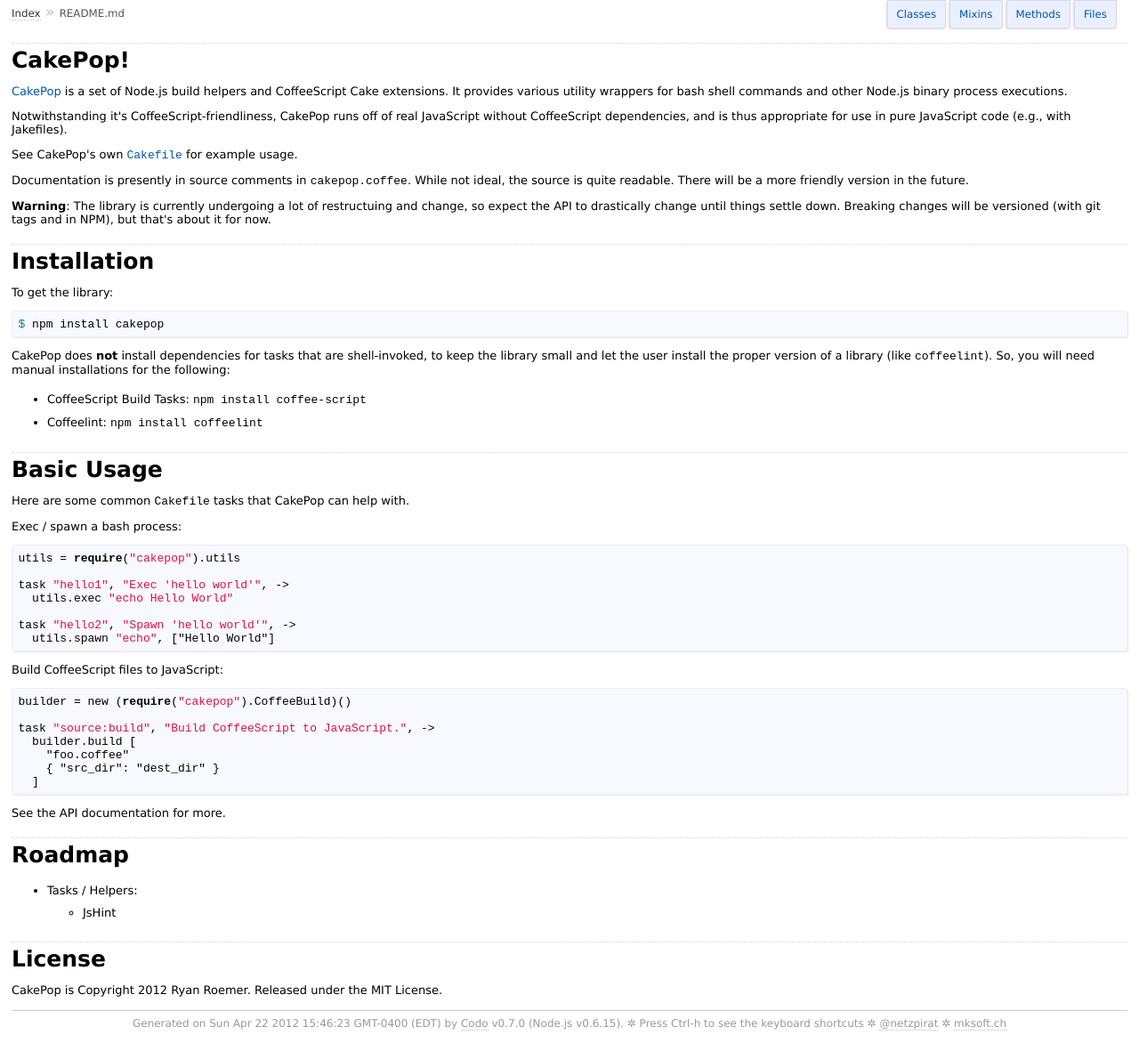
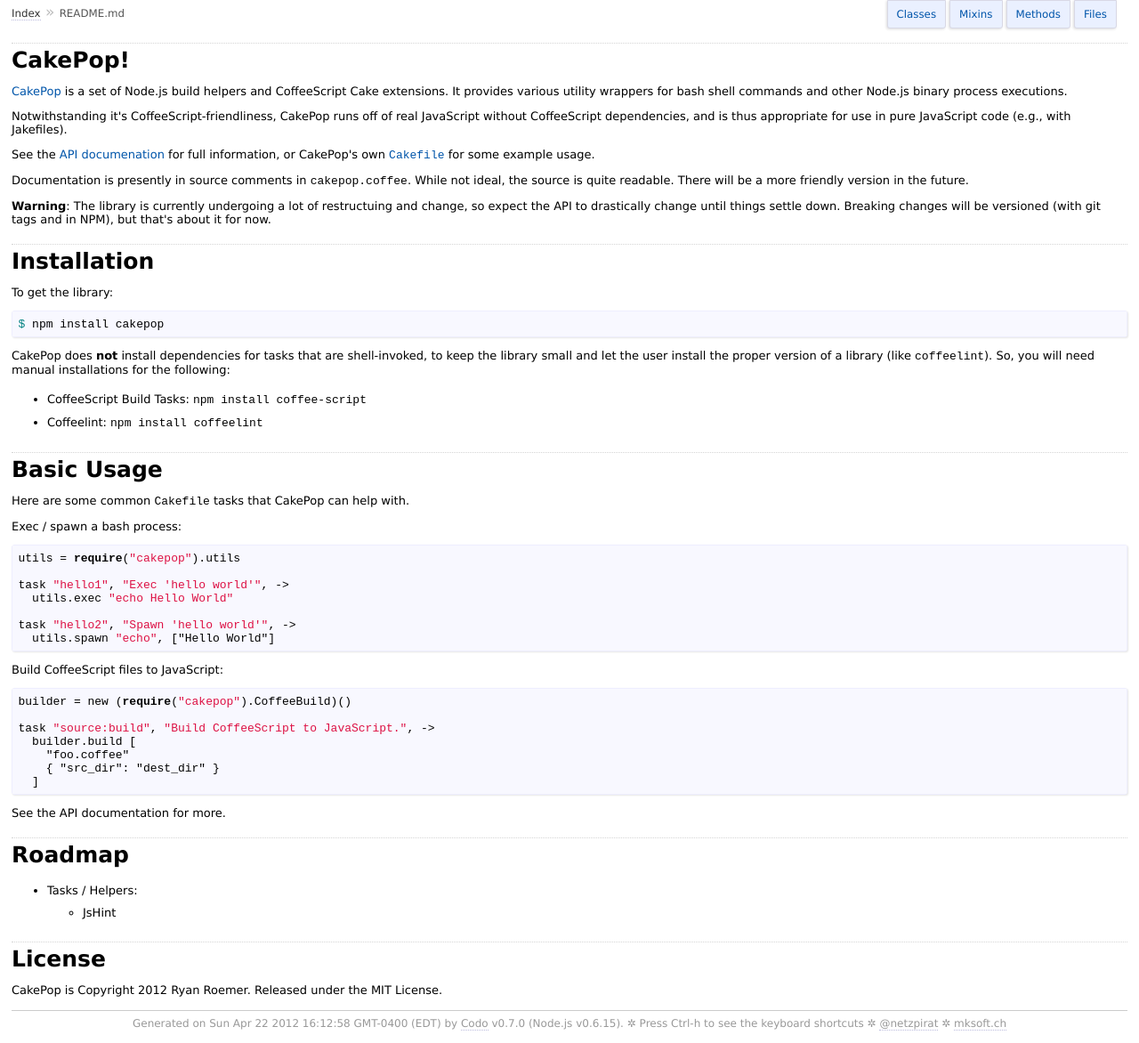
Before and after one commit to ryan-roemer/node-cakepop, a plain HTML site: page README.md.html in a window 1280 px wide. Shown: the whole page at 89% size. Drawn offline with Linux system fonts and the light colour scheme.

Commit message:
Update to 8d3860c3495bd138363a41f44e0c3fde889c881a.

```diff
--- a/README.md.html
+++ b/README.md.html
@@ -119,7 +119,8 @@
 use in pure JavaScript code (e.g., with Jakefiles).
 
 </p>
-<p>See CakePop&#39;s own <a href="https://github.com/ryan-roemer/node-cakepop/blob/master/Cakefile"><code>Cakefile</code></a> for example usage.
+<p>See the <a href="http://ryan-roemer.github.com/node-cakepop">API documenation</a> for full information, or CakePop&#39;s own
+<a href="https://github.com/ryan-roemer/node-cakepop/blob/master/Cakefile"><code>Cakefile</code></a> for some example usage.
 
 </p>
 <p>Documentation is presently in source comments in <code>cakepop.coffee</code>. While not
@@ -190,7 +191,7 @@
     </div>
     <div id='footer'>
   Generated on
-  Sun Apr 22 2012 15:46:23 GMT-0400 (EDT)
+  Sun Apr 22 2012 16:12:58 GMT-0400 (EDT)
   by
   <a href='https://github.com/netzpirat/codo' title='CoffeeScript API documentation generator'>Codo</a>
   v0.7.0
```
Also changed, not shown: class_index.html (+1 -1 lines), classes/CoffeeBuild.html (+1 -1 lines), classes/Style.html (+1 -1 lines), classes/Utils.html (+1 -1 lines).
